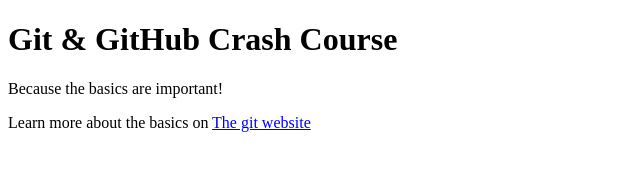
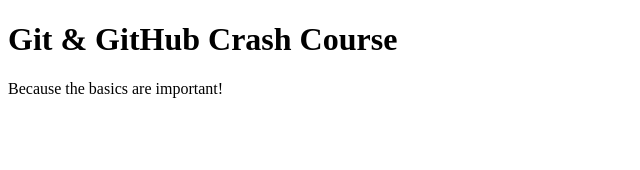
Before and after one commit to visigoth21/git_actions_tuorial, a plain HTML site: page index.html in a window 1280 px wide. Shown: the whole page, without its empty margins (0-640 px from the left). Drawn offline with Linux system fonts and the light colour scheme.

Commit message:
Revert "Added link to documentation"
This reverts commit 088f13a55a2ba9deedc3dd5f9c4350fc2f71b906.

```diff
--- a/index.html
+++ b/index.html
@@ -9,6 +9,5 @@
   <body>
     <h1>Git & GitHub Crash Course</h1>
     <p>Because the basics are important!</p>
-    <p>Learn more about the basics on <a href="https://git-scm.com/book/en/v2">The git website</a></p>
   </body>
 </html>
```
